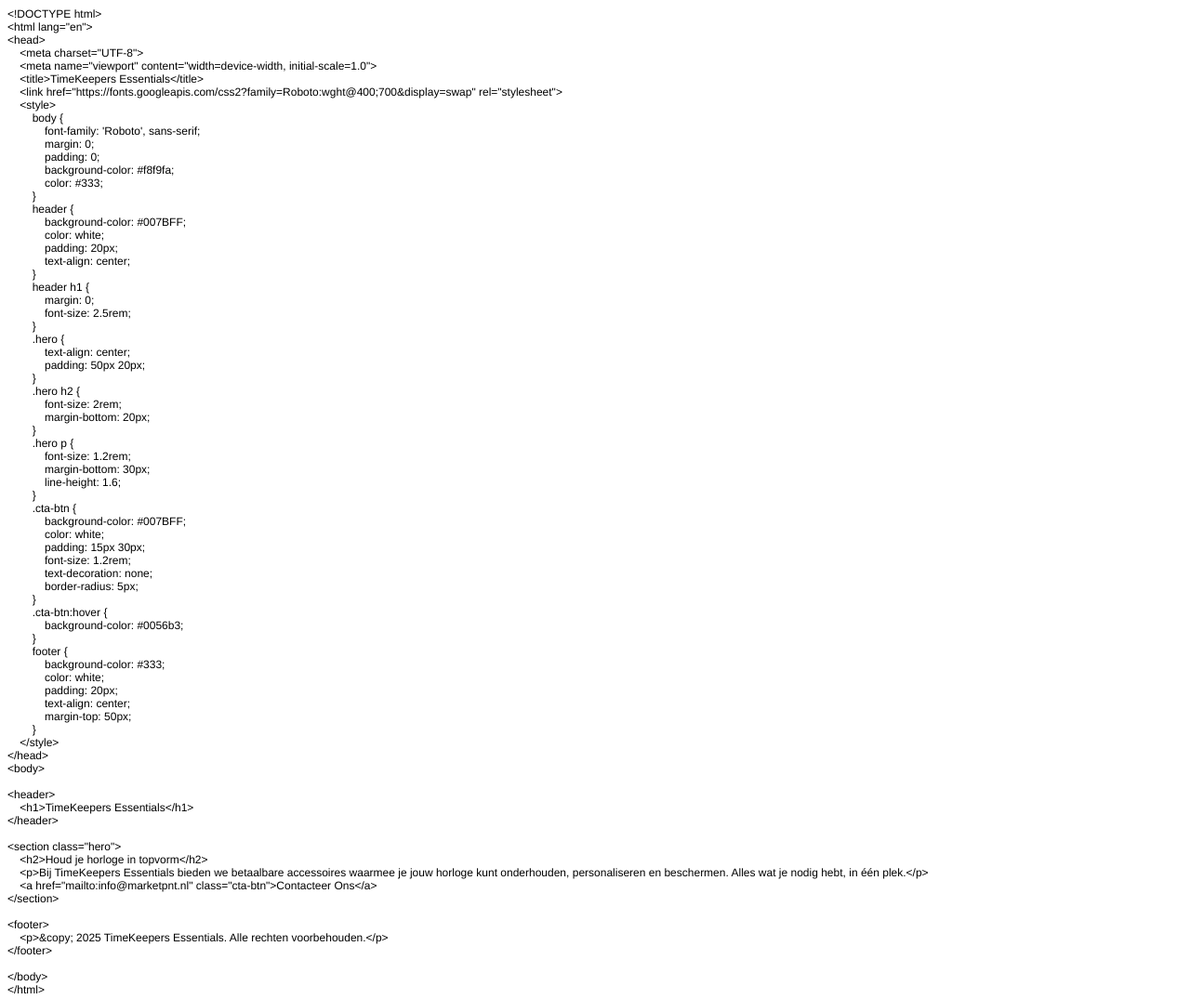
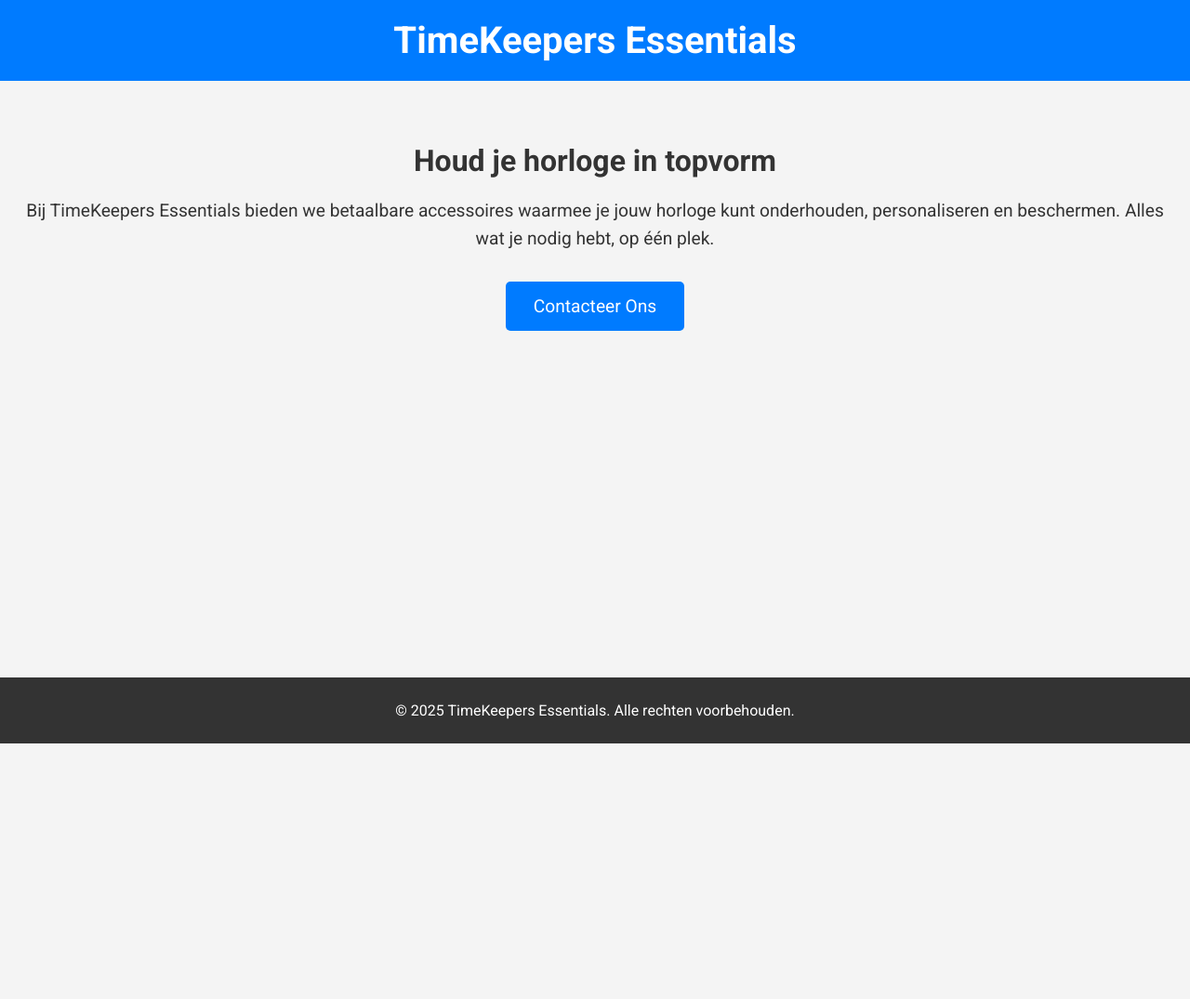
Before and after one commit to MkrPnt/Testwatch, a plain HTML site: page index.html in a window 1280 px wide. Shown: the whole page at 93% size. After the commit the page ends 800 px from the top, so only its background shows below. Drawn offline with Linux system fonts and the light colour scheme.

Commit message:
Update index.html

```diff
--- a/index.html
+++ b/index.html
@@ -1,92 +1,81 @@
-<!DOCTYPE html PUBLIC "-//W3C//DTD HTML 4.01//EN" "http://www.w3.org/TR/html4/strict.dtd">
-<html>
+<!DOCTYPE html>
+<html lang="nl">
 <head>
-  <meta http-equiv="Content-Type" content="text/html; charset=utf-8">
-  <meta http-equiv="Content-Style-Type" content="text/css">
-  <title></title>
-  <meta name="Generator" content="Cocoa HTML Writer">
-  <meta name="CocoaVersion" content="2575.2">
-  <style type="text/css">
-    p.p1 {margin: 0.0px 0.0px 0.0px 0.0px; font: 12.0px Helvetica}
-    p.p2 {margin: 0.0px 0.0px 0.0px 0.0px; font: 12.0px Helvetica; min-height: 14.0px}
-  </style>
+    <meta charset="UTF-8">
+    <meta name="viewport" content="width=device-width, initial-scale=1.0">
+    <title>TimeKeepers Essentials</title>
+    <link href="https://fonts.googleapis.com/css2?family=Roboto:wght@400;700&display=swap" rel="stylesheet">
+    <style>
+        body {
+            font-family: 'Roboto', sans-serif;
+            margin: 0;
+            padding: 0;
+            background-color: #f4f4f4;
+            color: #333;
+            display: flex;
+            flex-direction: column;
+            min-height: 100vh;
+        }
+        header {
+            background-color: #007BFF;
+            color: #fff;
+            padding: 20px;
+            text-align: center;
+        }
+        header h1 {
+            margin: 0;
+            font-size: 2.5rem;
+        }
+        main {
+            flex: 1;
+            text-align: center;
+            padding: 40px 20px;
+        }
+        main h2 {
+            font-size: 2rem;
+            margin-bottom: 20px;
+        }
+        main p {
+            font-size: 1.2rem;
+            margin-bottom: 30px;
+            line-height: 1.6;
+        }
+        .cta-btn {
+            display: inline-block;
+            background-color: #007BFF;
+            color: white;
+            padding: 15px 30px;
+            font-size: 1.2rem;
+            text-decoration: none;
+            border-radius: 5px;
+            transition: background-color 0.3s ease;
+        }
+        .cta-btn:hover {
+            background-color: #0056b3;
+        }
+        footer {
+            background-color: #333;
+            color: #fff;
+            padding: 10px 20px;
+            text-align: center;
+        }
+    </style>
 </head>
 <body>
-<p class="p1">&lt;!DOCTYPE html&gt;</p>
-<p class="p1">&lt;html lang="en"&gt;</p>
-<p class="p1">&lt;head&gt;</p>
-<p class="p1"><span class="Apple-converted-space">    </span>&lt;meta charset="UTF-8"&gt;</p>
-<p class="p1"><span class="Apple-converted-space">    </span>&lt;meta name="viewport" content="width=device-width, initial-scale=1.0"&gt;</p>
-<p class="p1"><span class="Apple-converted-space">    </span>&lt;title&gt;TimeKeepers Essentials&lt;/title&gt;</p>
-<p class="p1"><span class="Apple-converted-space">    </span>&lt;link href="https://fonts.googleapis.com/css2?family=Roboto:wght@400;700&amp;display=swap" rel="stylesheet"&gt;</p>
-<p class="p1"><span class="Apple-converted-space">    </span>&lt;style&gt;</p>
-<p class="p1"><span class="Apple-converted-space">        </span>body {</p>
-<p class="p1"><span class="Apple-converted-space">            </span>font-family: 'Roboto', sans-serif;</p>
-<p class="p1"><span class="Apple-converted-space">            </span>margin: 0;</p>
-<p class="p1"><span class="Apple-converted-space">            </span>padding: 0;</p>
-<p class="p1"><span class="Apple-converted-space">            </span>background-color: #f8f9fa;</p>
-<p class="p1"><span class="Apple-converted-space">            </span>color: #333;</p>
-<p class="p1"><span class="Apple-converted-space">        </span>}</p>
-<p class="p1"><span class="Apple-converted-space">        </span>header {</p>
-<p class="p1"><span class="Apple-converted-space">            </span>background-color: #007BFF;</p>
-<p class="p1"><span class="Apple-converted-space">            </span>color: white;</p>
-<p class="p1"><span class="Apple-converted-space">            </span>padding: 20px;</p>
-<p class="p1"><span class="Apple-converted-space">            </span>text-align: center;</p>
-<p class="p1"><span class="Apple-converted-space">        </span>}</p>
-<p class="p1"><span class="Apple-converted-space">        </span>header h1 {</p>
-<p class="p1"><span class="Apple-converted-space">            </span>margin: 0;</p>
-<p class="p1"><span class="Apple-converted-space">            </span>font-size: 2.5rem;</p>
-<p class="p1"><span class="Apple-converted-space">        </span>}</p>
-<p class="p1"><span class="Apple-converted-space">        </span>.hero {</p>
-<p class="p1"><span class="Apple-converted-space">            </span>text-align: center;</p>
-<p class="p1"><span class="Apple-converted-space">            </span>padding: 50px 20px;</p>
-<p class="p1"><span class="Apple-converted-space">        </span>}</p>
-<p class="p1"><span class="Apple-converted-space">        </span>.hero h2 {</p>
-<p class="p1"><span class="Apple-converted-space">            </span>font-size: 2rem;</p>
-<p class="p1"><span class="Apple-converted-space">            </span>margin-bottom: 20px;</p>
-<p class="p1"><span class="Apple-converted-space">        </span>}</p>
-<p class="p1"><span class="Apple-converted-space">        </span>.hero p {</p>
-<p class="p1"><span class="Apple-converted-space">            </span>font-size: 1.2rem;</p>
-<p class="p1"><span class="Apple-converted-space">            </span>margin-bottom: 30px;</p>
-<p class="p1"><span class="Apple-converted-space">            </span>line-height: 1.6;</p>
-<p class="p1"><span class="Apple-converted-space">        </span>}</p>
-<p class="p1"><span class="Apple-converted-space">        </span>.cta-btn {</p>
-<p class="p1"><span class="Apple-converted-space">            </span>background-color: #007BFF;</p>
-<p class="p1"><span class="Apple-converted-space">            </span>color: white;</p>
-<p class="p1"><span class="Apple-converted-space">            </span>padding: 15px 30px;</p>
-<p class="p1"><span class="Apple-converted-space">            </span>font-size: 1.2rem;</p>
-<p class="p1"><span class="Apple-converted-space">            </span>text-decoration: none;</p>
-<p class="p1"><span class="Apple-converted-space">            </span>border-radius: 5px;</p>
-<p class="p1"><span class="Apple-converted-space">        </span>}</p>
-<p class="p1"><span class="Apple-converted-space">        </span>.cta-btn:hover {</p>
-<p class="p1"><span class="Apple-converted-space">            </span>background-color: #0056b3;</p>
-<p class="p1"><span class="Apple-converted-space">        </span>}</p>
-<p class="p1"><span class="Apple-converted-space">        </span>footer {</p>
-<p class="p1"><span class="Apple-converted-space">            </span>background-color: #333;</p>
-<p class="p1"><span class="Apple-converted-space">            </span>color: white;</p>
-<p class="p1"><span class="Apple-converted-space">            </span>padding: 20px;</p>
-<p class="p1"><span class="Apple-converted-space">            </span>text-align: center;</p>
-<p class="p1"><span class="Apple-converted-space">            </span>margin-top: 50px;</p>
-<p class="p1"><span class="Apple-converted-space">        </span>}</p>
-<p class="p1"><span class="Apple-converted-space">    </span>&lt;/style&gt;</p>
-<p class="p1">&lt;/head&gt;</p>
-<p class="p1">&lt;body&gt;</p>
-<p class="p2"><br></p>
-<p class="p1">&lt;header&gt;</p>
-<p class="p1"><span class="Apple-converted-space">    </span>&lt;h1&gt;TimeKeepers Essentials&lt;/h1&gt;</p>
-<p class="p1">&lt;/header&gt;</p>
-<p class="p2"><br></p>
-<p class="p1">&lt;section class="hero"&gt;</p>
-<p class="p1"><span class="Apple-converted-space">    </span>&lt;h2&gt;Houd je horloge in topvorm&lt;/h2&gt;</p>
-<p class="p1"><span class="Apple-converted-space">    </span>&lt;p&gt;Bij TimeKeepers Essentials bieden we betaalbare accessoires waarmee je jouw horloge kunt onderhouden, personaliseren en beschermen. Alles wat je nodig hebt, in één plek.&lt;/p&gt;</p>
-<p class="p1"><span class="Apple-converted-space">    </span>&lt;a href="mailto:info@marketpnt.nl" class="cta-btn"&gt;Contacteer Ons&lt;/a&gt;</p>
-<p class="p1">&lt;/section&gt;</p>
-<p class="p2"><br></p>
-<p class="p1">&lt;footer&gt;</p>
-<p class="p1"><span class="Apple-converted-space">    </span>&lt;p&gt;&amp;copy; 2025 TimeKeepers Essentials. Alle rechten voorbehouden.&lt;/p&gt;</p>
-<p class="p1">&lt;/footer&gt;</p>
-<p class="p2"><br></p>
-<p class="p1">&lt;/body&gt;</p>
-<p class="p1">&lt;/html&gt;</p>
+
+<header>
+    <h1>TimeKeepers Essentials</h1>
+</header>
+
+<main>
+    <h2>Houd je horloge in topvorm</h2>
+    <p>Bij TimeKeepers Essentials bieden we betaalbare accessoires waarmee je jouw horloge kunt onderhouden, personaliseren en beschermen. Alles wat je nodig hebt, op één plek.</p>
+    <a href="mailto:info@marketpnt.nl" class="cta-btn">Contacteer Ons</a>
+</main>
+
+<footer>
+    <p>&copy; 2025 TimeKeepers Essentials. Alle rechten voorbehouden.</p>
+</footer>
+
 </body>
 </html>
```
